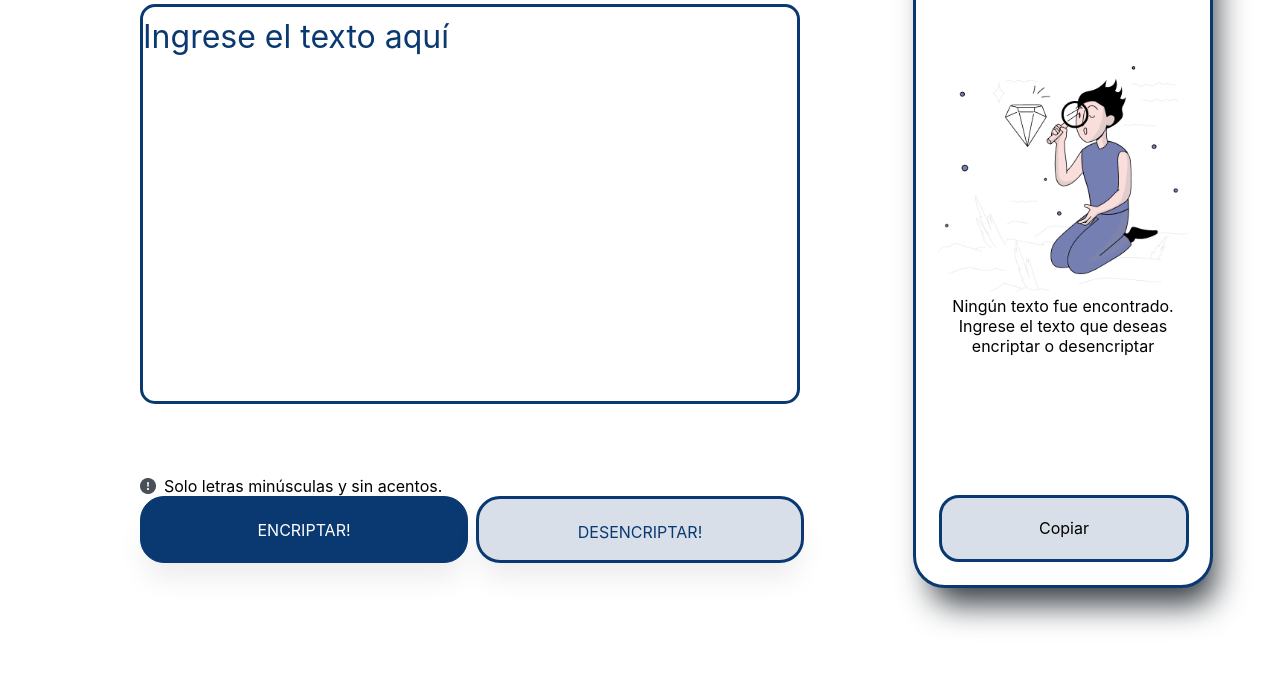
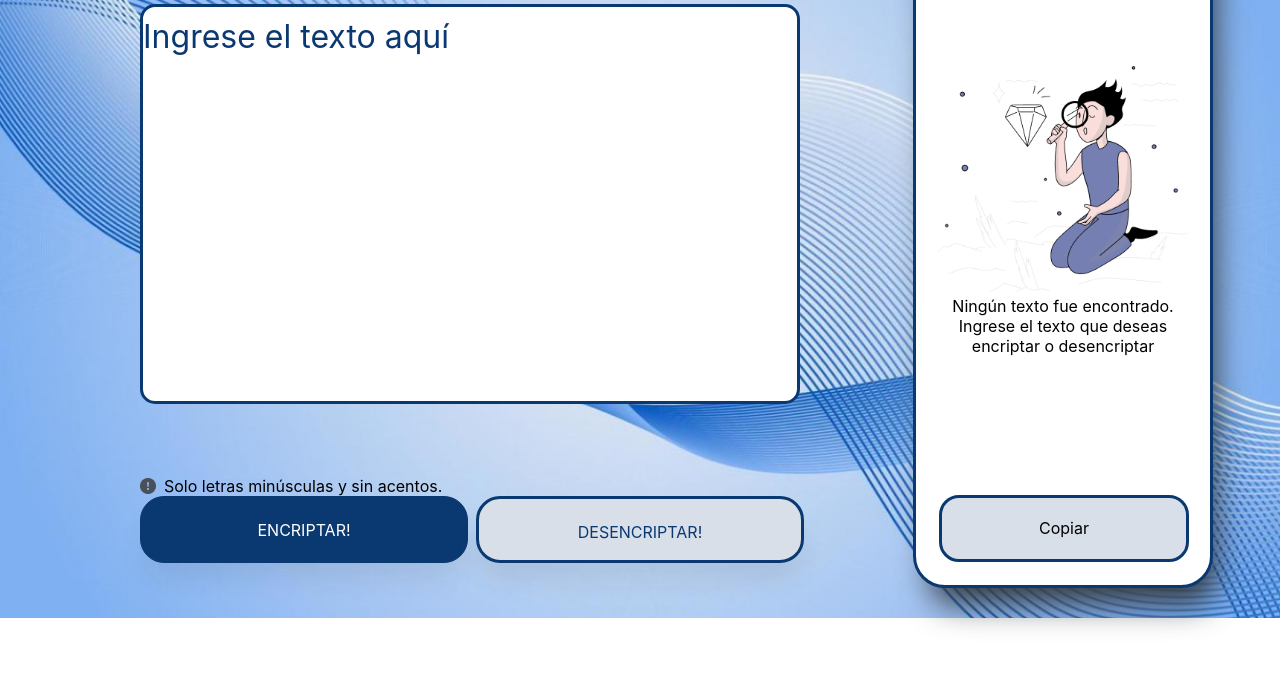
Before and after one commit to Krystel-13/Challengue-Alura-One, a plain HTML site: page index.html in a window 1280 px wide. Shown: the part 124-799 px from the top of the page. Drawn offline with Linux system fonts and the light colour scheme.

Commit message:
Update styles.css

```diff
--- a/styles.css
+++ b/styles.css
@@ -56,7 +56,7 @@ header {
 main{
     display: flex;
     flex-direction: row;
-    background: url('img/portada 2.png') no-repeat;
+    background: url('portada 2.png') no-repeat;
     background-size: cover;
     background-position: center;
     padding-bottom: 30px;
```
